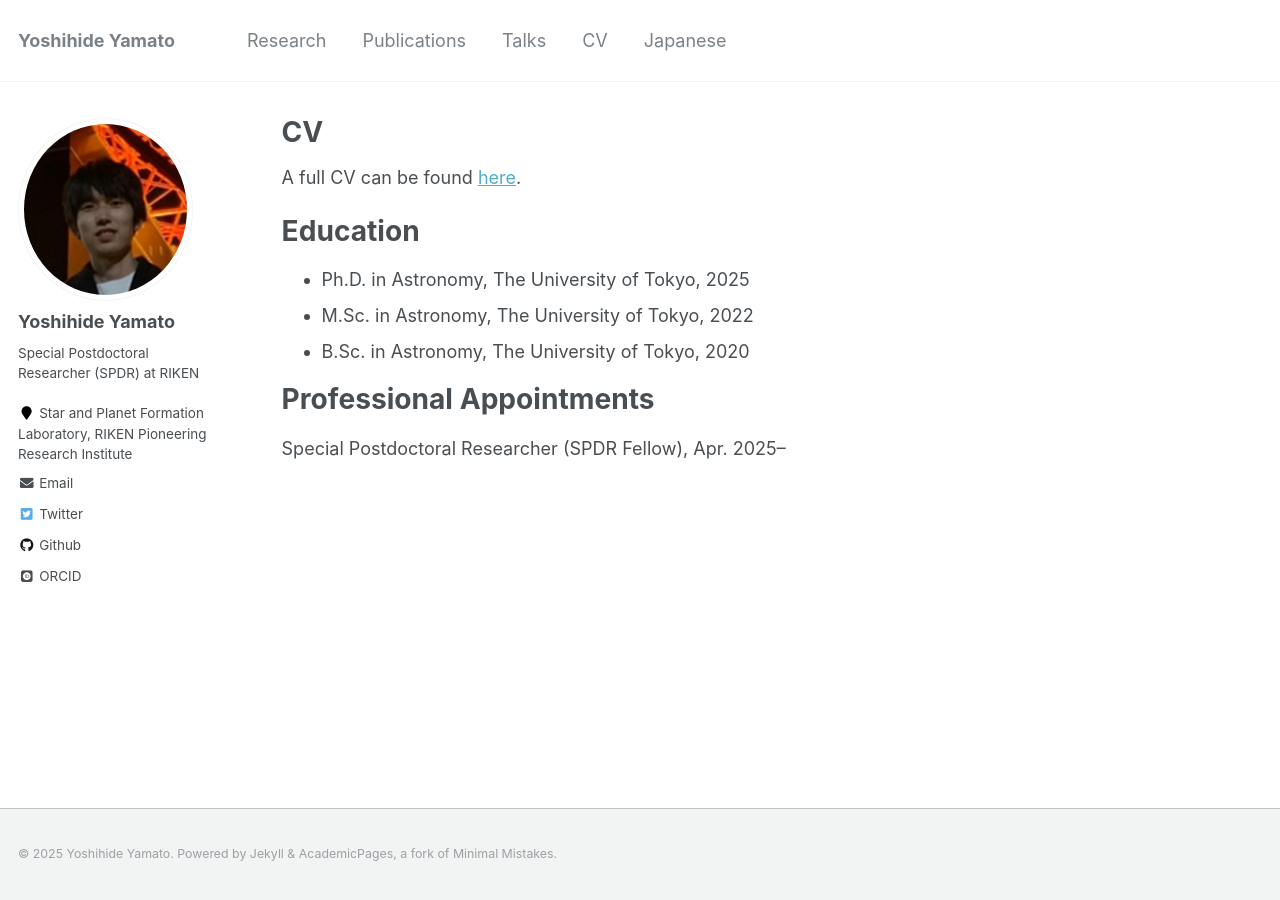
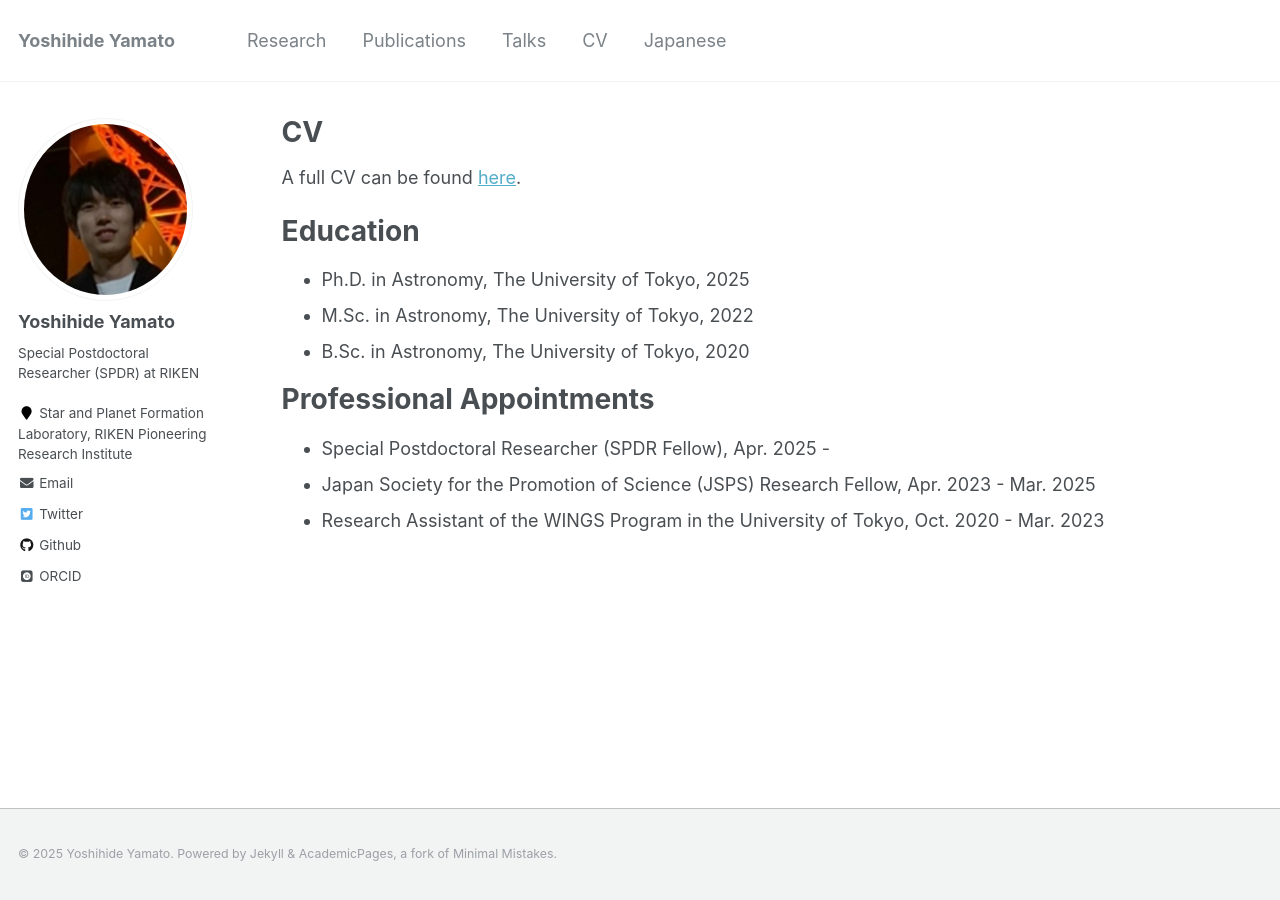
Before and after one commit to yyamato-as/website, a Jekyll site: the page built from _pages/cv.md, in a window 1280 px wide. Built offline with Jekyll 4.4.1, drawn with Linux system fonts in a browser that asks for light colours; some web fonts are replaced.

Commit message:
Update cv.md

```diff
--- a/_pages/cv.md
+++ b/_pages/cv.md
@@ -19,4 +19,6 @@ Education
 
 Professional Appointments
 ======
-Special Postdoctoral Researcher (SPDR Fellow), Apr. 2025--
+* Special Postdoctoral Researcher (SPDR Fellow), Apr. 2025 -
+* Japan Society for the Promotion of Science (JSPS) Research Fellow, Apr. 2023 - Mar. 2025
+* Research Assistant of the WINGS Program in the University of Tokyo, Oct. 2020 - Mar. 2023
```
